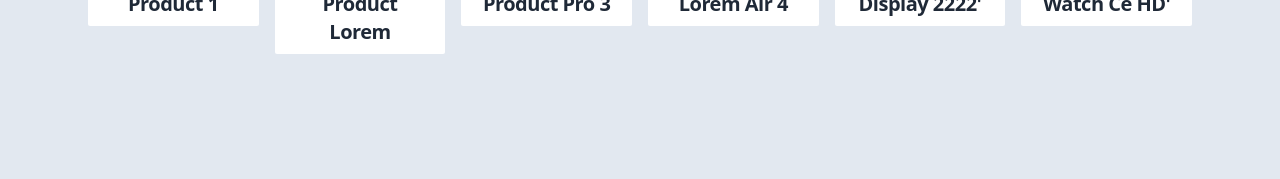
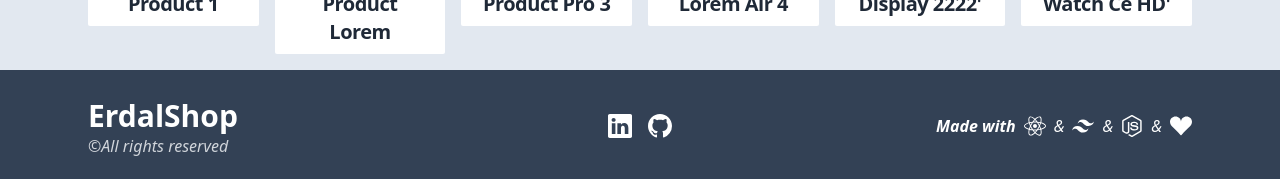
Before and after one commit to coderdal/shop-app-client, a React (Vite) app: page / in a window 1280 px wide. Shown: the part 959-1138 px from the top of the page. Before the commit the page ends 1029 px from the top, so only its background shows below. Built offline with nearby package versions, Linux system fonts and the light colour scheme.

Commit message:
footer created

```diff
--- /dev/null
+++ b/src/components/Footer/Footer.jsx
@@ -0,0 +1,45 @@
+import { Link } from "react-router-dom";
+
+import { FaReact } from "react-icons/fa";
+import { SiTailwindcss } from "react-icons/si";
+import { BsFillSuitHeartFill } from "react-icons/bs";
+import { GrNode } from "react-icons/gr";
+import { BsLinkedin, BsGithub } from "react-icons/bs";
+
+const Footer = () => {
+  return (
+    <footer className="bg-slate-700 text-white">
+      <div className="container-root px-6 py-4 flex justify-between items-center max-md:flex-col">
+        <div className="flex flex-col basis-1/3">
+          <Link to={"/"}>
+            <h2 className="text-3xl font-bold mt-3">ErdalShop</h2>
+          </Link>
+          <p className="text-gray-300 mb-2 italic">&copy;All rights reserved</p>
+        </div>
+        <div className="flex justify-center gap-4 basis-1/3 max-md:my-3">
+          <a
+            href="https://www.linkedin.com/in/muhammederdal/"
+            target="_blank"
+            rel="noreferrer"
+          >
+            <BsLinkedin size={24} />
+          </a>
+          <a
+            href="https://github.com/coderdal"
+            target="_blank"
+            rel="noreferrer"
+          >
+            <BsGithub size={24} />
+          </a>
+        </div>
+        <div className="flex justify-end leading-3 font-thin italic gap-2 items-center max-md:my-3 basis-1/3">
+          <span className="font-semibold">Made with</span> <FaReact size={22} />{" "}
+          & <SiTailwindcss size={22} /> & <GrNode size={22} /> &
+          <BsFillSuitHeartFill size={22} />
+        </div>
+      </div>
+    </footer>
+  );
+};
+
+export default Footer;
--- a/src/layouts/User.jsx
+++ b/src/layouts/User.jsx
@@ -2,6 +2,7 @@ import { Outlet } from "react-router-dom";
 
 //components
 import Header from "@/components/Header/Header";
+import Footer from "@/components/Footer/Footer";
 
 const User = () => {
   return (
@@ -10,6 +11,7 @@ const User = () => {
       <main className="container-root text-white">
         <Outlet />
       </main>
+      <Footer />
     </>
   );
 };
```
